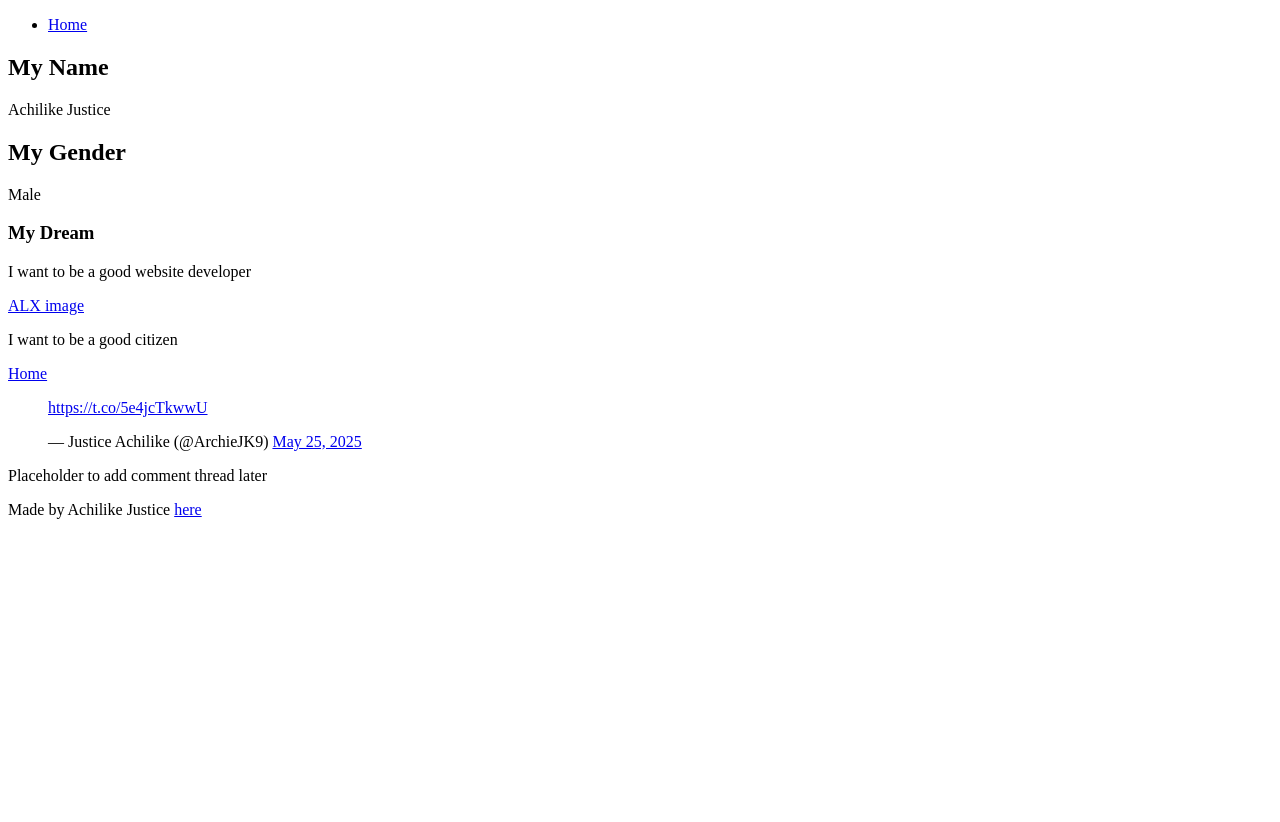
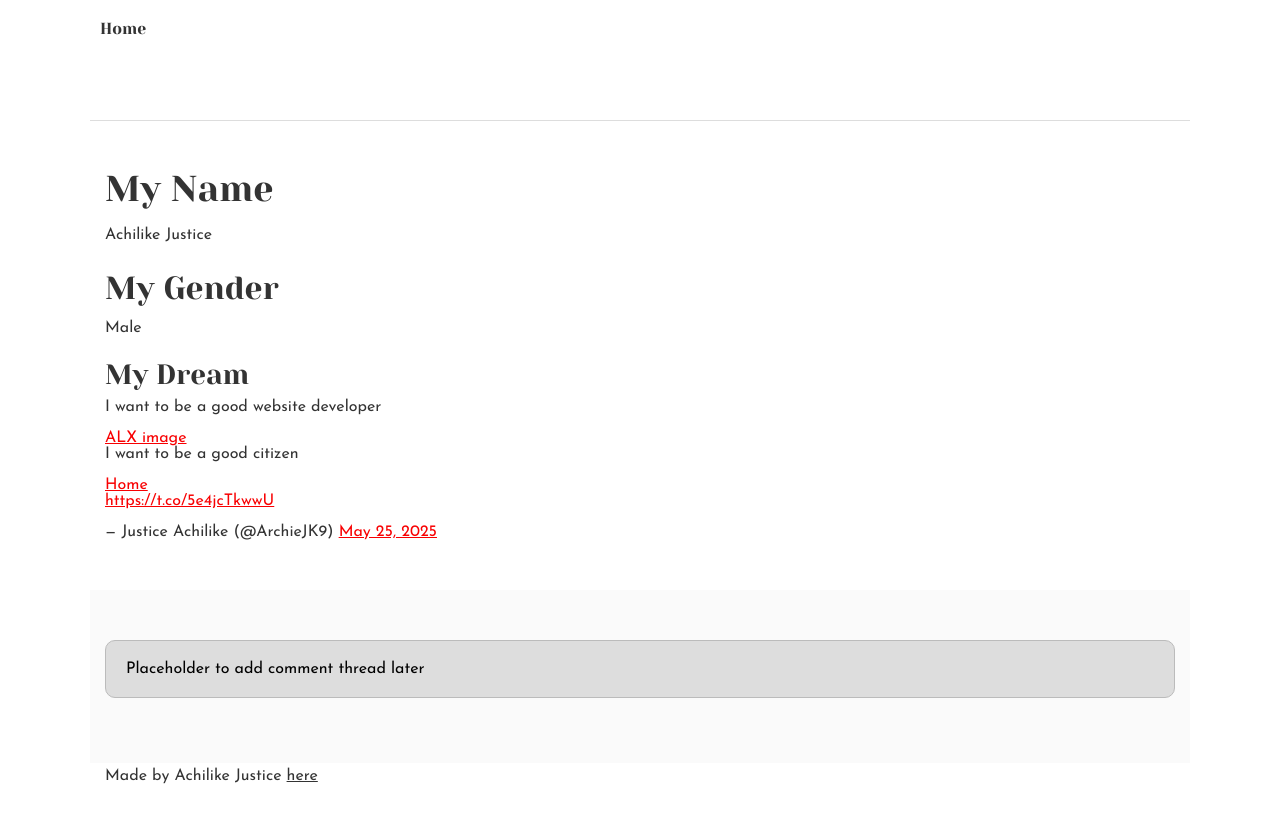
Before and after one commit to ArchieK9/alx_html_css, a plain HTML site: page css_basic/tweets.html in a window 1280 px wide. Before the commit the page ends 800 px from the top, so only its background shows below. Drawn offline with Linux system fonts and the light colour scheme.

Commit message:
Edit README.md, modify index.html and tweets.html

```diff
--- a/css_basic/tweets.html
+++ b/css_basic/tweets.html
@@ -3,7 +3,9 @@
 <head>
     <meta charset="UTF-8">
     <meta name="viewport" content="width=device-width, initial-scale=1.0">
-    <title>Index</title>
+    <link href="base.css" rel="stylesheet">
+    <link href="styles.css" rel="stylesheet">
+    <title>Tweets</title>
 </head>
 <body>
 
```
Also changed, not shown: css_basic/index.html (+2 -0 lines), 1 other file.
